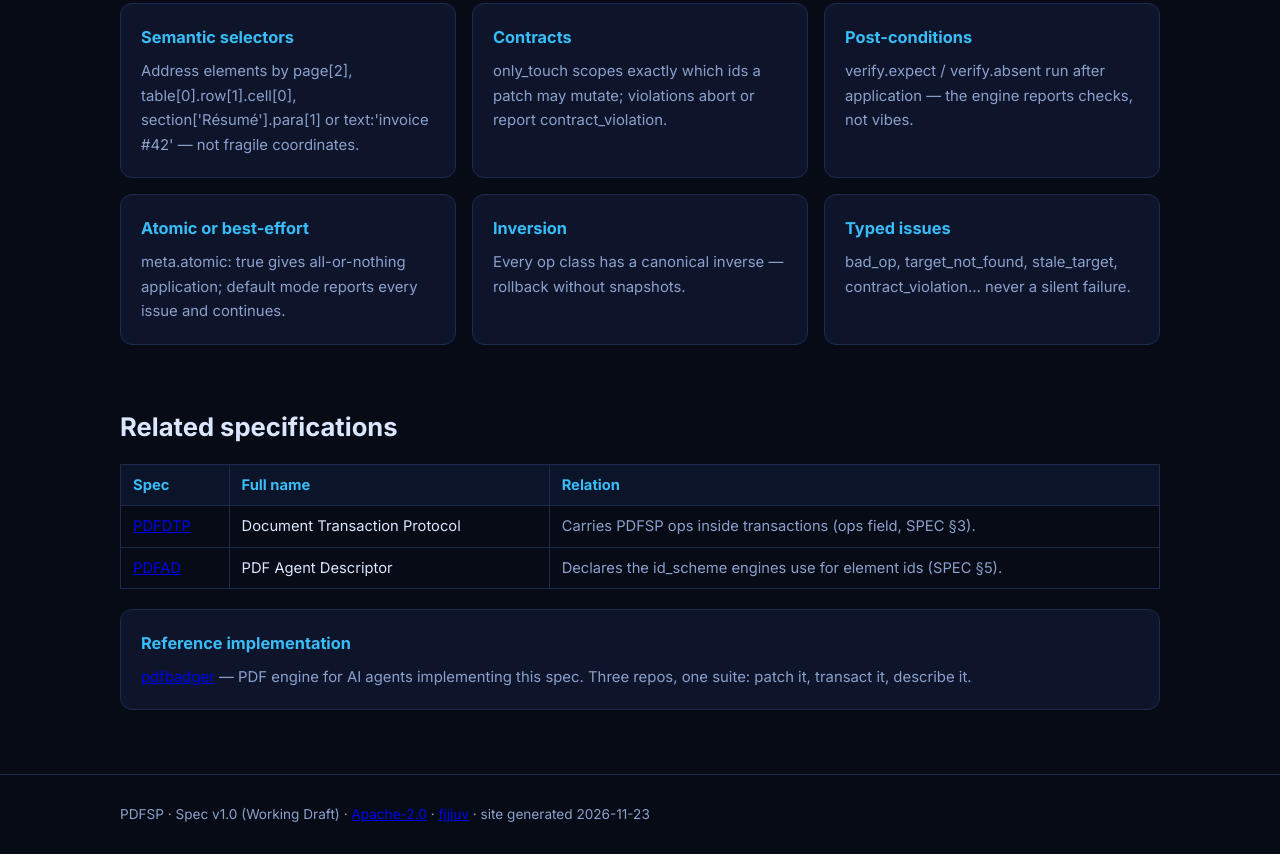
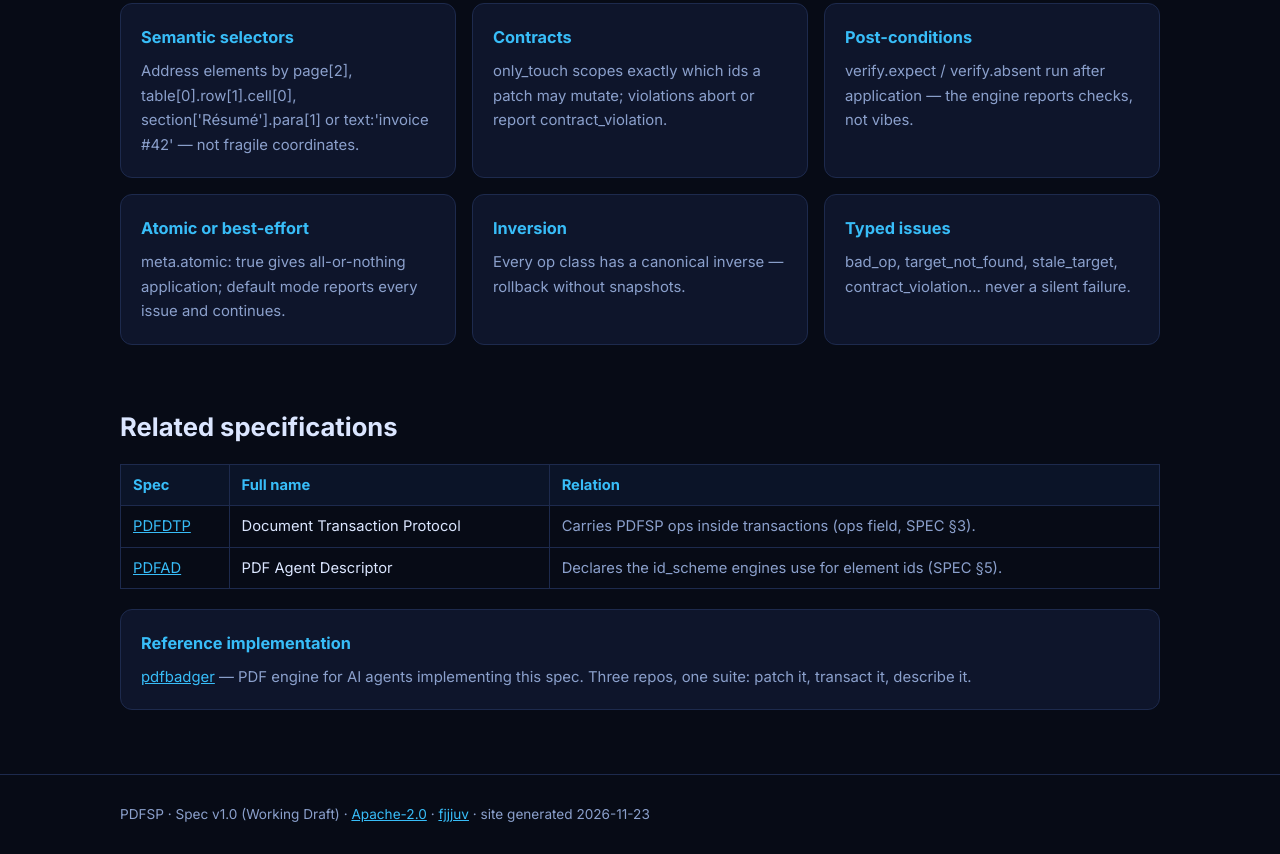
Before and after one commit to fjjjuv/pdfsp, a plain HTML site: page index.html in a window 1280 px wide. Shown: the part 1399-2253 px from the top of the page. Drawn offline with Linux system fonts and the light colour scheme.

Commit message:
site v2.1: couleur liens corrigee (cyan/ambre/violet selon theme)

```diff
--- a/assets/style.css
+++ b/assets/style.css
@@ -9,6 +9,7 @@ body{margin:0;font:16px/1.65 'Inter',-apple-system,Segoe UI,Roboto,sans-serif;
   color:var(--fg);background:
    radial-gradient(1200px 500px at 80% -10%,#0e2040 0%,transparent 60%),
    radial-gradient(900px 400px at 0% 20%,#111a3a 0%,transparent 55%),var(--bg);}
+a{color:var(--acc)}a:visited{color:var(--acc2)}a:hover{filter:brightness(1.25)}
 .wrap{max-width:1080px;margin:0 auto;padding:0 20px}
 nav{position:sticky;top:0;z-index:50;background:rgba(7,11,22,.82);backdrop-filter:blur(12px);
   border-bottom:1px solid var(--bd)}
```
